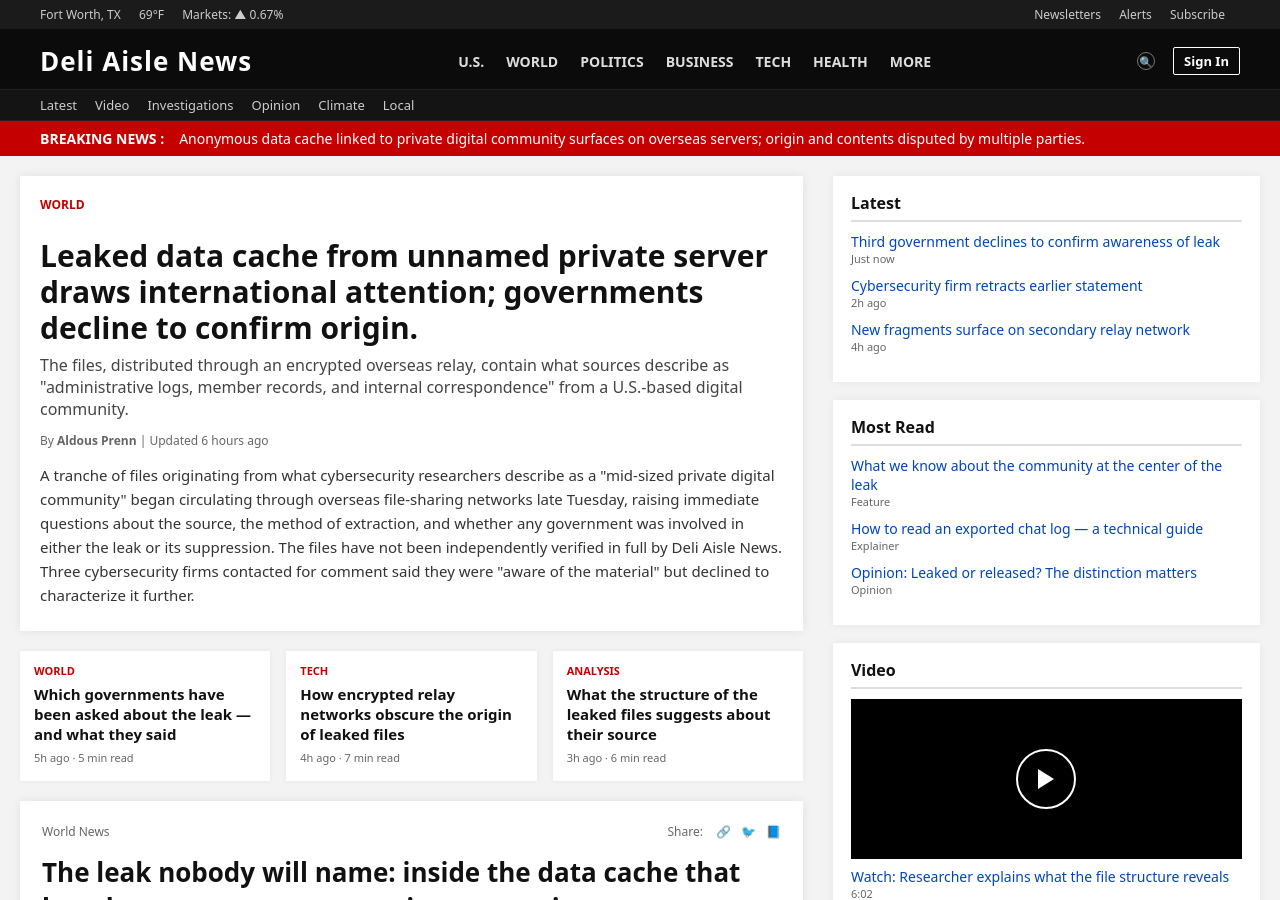
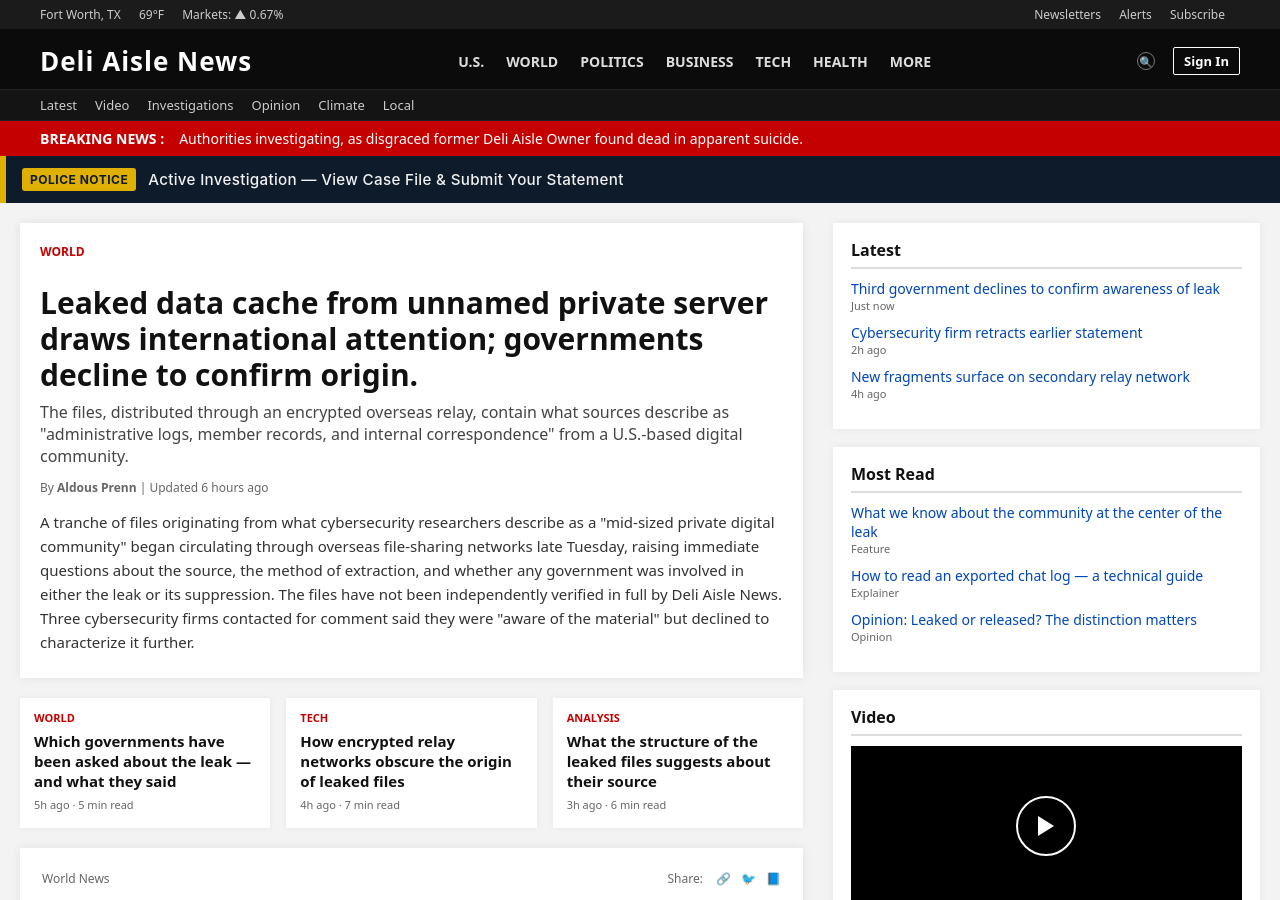
Before and after one commit to NotAnIronman/ARG, a Jekyll site: the page built from pages/world.html, in a window 1280 px wide and 900 px high. Built offline with Jekyll 4.4.1, drawn with Linux system fonts in a browser that asks for light colours.

Commit message:
Update world.html

```diff
--- a/pages/world.html
+++ b/pages/world.html
@@ -1,61 +1,9 @@
-<!DOCTYPE html>
-<html lang="en">
-<head>
-<meta charset="UTF-8">
-<meta name="viewport" content="width=device-width, initial-scale=1.0">
-<title>Deli Aisle News | World News</title>
-<link rel="stylesheet" href="styles.css">
-</head>
-<body>
-
-<!-- origin: external submission — unverified — flagged for review by editorial 09/12 -->
-<!-- ref: aHR0cHM6Ly9kZWxpYWlzbGVuZXdzLmNvbS9maWxlcy9sZWFrXzQ3YS50eHQ= -->
-
-<div class="utility-bar">
-    <div class="utility-left">
-        <span>Fort Worth, TX</span>
-        <span>69°F</span>
-        <span>Markets: ▲ 0.67%</span>
-    </div>
-    <div class="utility-right">
-        <span>Newsletters</span>
-        <span>Alerts</span>
-        <span>Subscribe</span>
-    </div>
-</div>
-
-<div class="header">
-    <div class="logo">Deli Aisle News</div>
-    <nav class="primary-nav">
-        <a href="us.html">U.S.</a>
-        <a href="world.html">World</a>
-        <a href="politics.html">Politics</a>
-        <a href="business.html">Business</a>
-        <a href="tech.html">Tech</a>
-        <a href="health.html">Health</a>
-        <a href="soon.html">More</a>
-    </nav>
-    <div class="header-actions">
-        <div class="search-icon">🔍</div>
-        <div class="signin">Sign In</div>
-    </div>
-</div>
-
-<div class="secondary-nav">
-    <a href="soon.html">Latest</a>
-    <a href="soon.html">Video</a>
-    <a href="soon.html">Investigations</a>
-    <a href="soon.html">Opinion</a>
-    <a href="soon.html">Climate</a>
-    <a href="local.html">Local</a>
-</div>
-
-<div class="breaking-bar">
-    <div class="breaking-label">Breaking News :</div>
-    <div class="breaking-headline">
-        Anonymous data cache linked to private digital community surfaces on overseas servers; origin and contents disputed by multiple parties.
-    </div>
-</div>
+---
+layout: default
+title: "Breaking News"
+breaking_headline: "Authorities investigating, as disgraced former Deli Aisle Owner found dead in apparent suicide."
+show_banner: true
+---
 
 <div class="page">
     <div>
@@ -158,16 +106,3 @@
         </section>
     </aside>
 </div>
-
-<footer class="footer">
-    <div class="footer-grid">
-        <div><h4>News</h4><a href="us.html">U.S.</a><a href="world.html">World</a><a href="politics.html">Politics</a><a href="local.html">Local</a></div>
-        <div><h4>Sections</h4><a href="business.html">Business</a><a href="tech.html">Tech</a><a href="health.html">Health</a><a href="soon.html">Climate</a></div>
-        <div><h4>About</h4><a href="about.html">About Us</a><a href="standards.html">Standards</a><a href="careers.html">Careers</a><a href="soon.html">Press</a></div>
-        <div><h4>Contact</h4><a href="soon.html">Contact Us</a><a href="tip.html">Send a Tip</a><a href="soon.html">Corrections</a><a href="privacy.html">Privacy</a></div>
-    </div>
-    <div class="footer-bottom">© 2026 Deli Aisle News Network. All rights reserved.</div>
-</footer>
-
-</body>
-</html>
```
